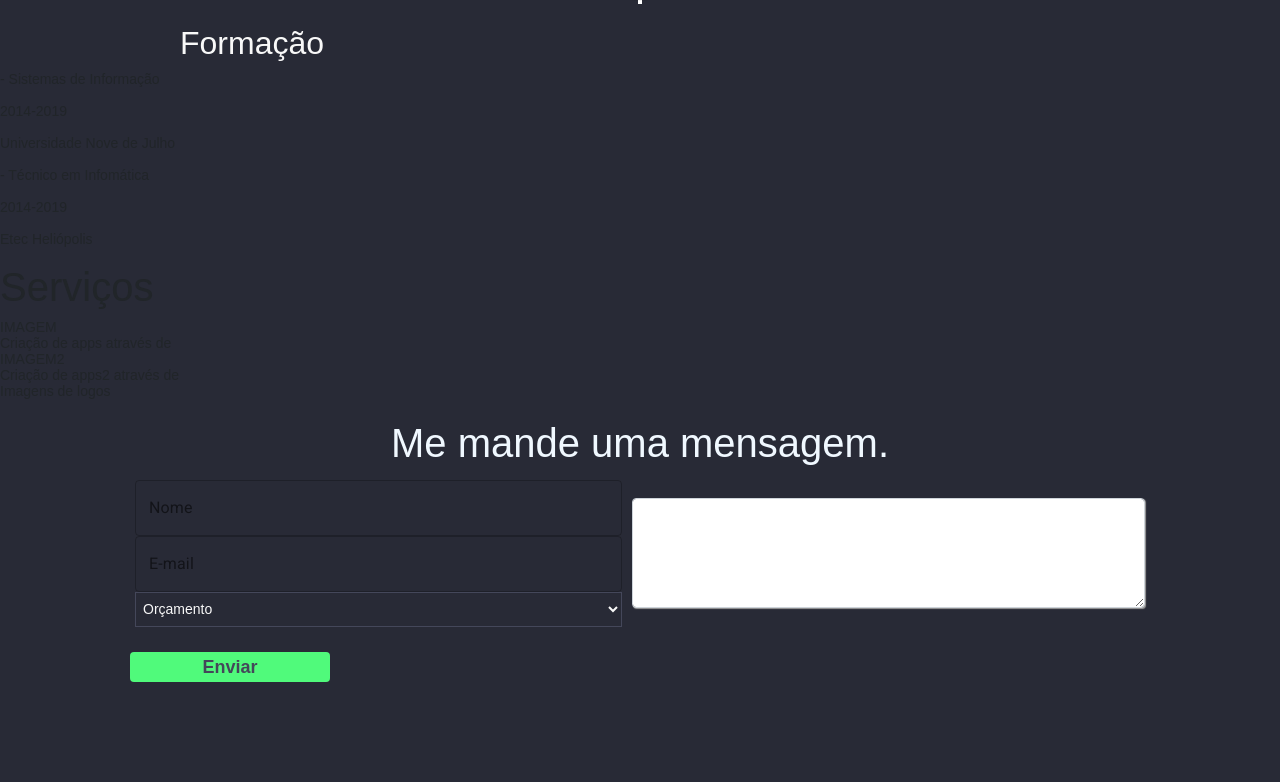
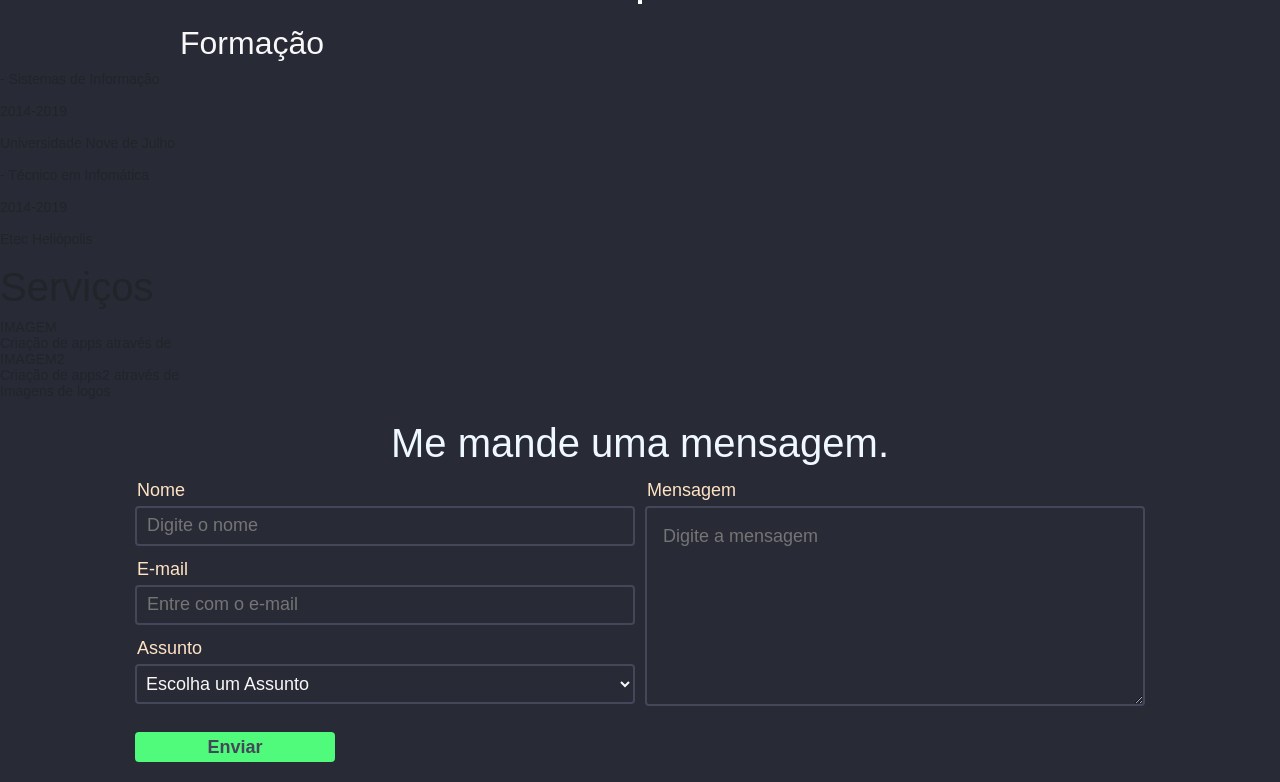
Before and after one commit to richarddev93/webperfil, a React (Create React App) app: page / in a window 1280 px wide. Shown: the part 1709-2491 px from the top of the page. Before the commit the page ends 2411 px from the top, so only its background shows below. Built offline with nearby package versions, Linux system fonts and the light colour scheme; a web font is replaced by a local one.

Commit message:
contact form

```diff
--- a/src/global.css
+++ b/src/global.css
@@ -15,7 +15,7 @@ body {
 
 }
 
-input,button,textarea {
+input,button,textarea,option {
     font: 400 18px Flamenco,sans-serif;
 }
 
@@ -24,14 +24,15 @@ button {
 }
 form input {
     max-width: 100%;
-    height: 35px;
+    height: 40px;
     background-color: #282A36;
     border-color: #44475A;
     border :1 ;
     border-style: solid solid solid solid;
-    padding: 3px;
+    padding: 10px;
     color: #f8f8f8;
     margin-bottom: 10px;
+    border-radius: 4px;
 
 }
 .button {
@@ -50,6 +51,7 @@ form input {
     font-size: 18px;
     line-height: 30px;
     transition: filter 0.2s;
+    margin-left: 5px;
 
 }
 .button:hover {
@@ -57,26 +59,41 @@ form input {
 }
 form select {
     max-width: 100%;
-    height: 35px;
+    height: 40px;
     background-color: #282A36;
-    border-color: #44475A;
-    border :1 ;
-    border-style: solid solid solid solid;
-    padding: 3px;
+    border :2px solid  #44475A;
+    padding: 5px;
     color: #f8f8f8;
     margin-bottom: 10px;
+    border-radius: 4px;
+    font-size: 18px;
+    font-weight: 400;
 
 }
 form textarea {
-    width: 100%;
-    height: 100%;
-    background: #282A36;
-    border-color: #44475A;
-    padding: 3px;
+    max-width: 100%;
+    min-height: 200px;
+    resize:vertical ;
+    background-color: #282A36;
+    border :2px solid  #44475A;
+    padding: 16px ;
     color: #f8f8f8;
     margin-bottom: 10px;
-    line-height: 1.5;
-    border-radius: 5px;
-    border: 1px solid #ccc;
-    box-shadow: 1px 1px 1px #999;
+    border-radius: 4px;
+    flex: 1;
+    line-height: 24px;
+
 }
+form select option {
+    padding: 3px;
+}
+form select:hover{
+    border-color:#50FA7B ;
+}
+form input:hover {
+    border-color:#50FA7B ;
+}
+form textarea:hover {
+    border-color:#50FA7B ;
+
+}
--- a/src/pages/Contact/index.js
+++ b/src/pages/Contact/index.js
@@ -1,56 +1,98 @@
-import React from 'react'
+import React, {useState} from 'react'
 import Avatar from '../../assets/download.jpg'
 import './styles.css'
-import TextField from '@material-ui/core/TextField';
-import { withStyles,makeStyles } from '@material-ui/core/styles';
-
-const CssTextField = withStyles({
-    root: {
-      "& label.Mui-focused": {
-        color: "blue"
-      },
-      "& .MuiInput-underline:after": {
-        borderBottomColor: "green"
-      },
-      "& .MuiOutlinedInput-root": {
-        "& fieldset": {
-          borderColor: "red"
-        },
-        "&:hover fieldset": {
-          borderColor: "yellow"
-        },
-        "&.Mui-focused fieldset": {
-          borderColor: "brown"
-        }
-      }
-    }
-  })(TextField);
-
-  const style = {
-
-  }
 
 
 
-export default function index({title,id}) {
+
+export default function Index({title,id}) {
+
+  function handleMessage (e){
+    e.preventDefault();
+    alert("Mensagem Enviada")
+
+    const data = { name,
+    email,
+    subject,
+    message};
+
+
+
+  }
+  const [name,setName]= useState('')
+  const [email,setEmail]= useState('')
+  const [subject,setSubject]= useState('')
+  const [message,setMessage]= useState('')
+
+
+  const subjects = [
+    {
+      value: '',
+      label: 'Escolha um Assunto',
+    },
+    {
+      value: 'orcamento',
+      label: 'Orçamento',
+    },
+    {
+      value: 'interview',
+      label: 'Entrevista',
+    },
+    {
+      value: 'project',
+      label: 'Projeto',
+    },
+    {
+      value: 'others',
+      label: 'Outros',
+    },
+  ];
+
 
     return (
     <div className="container-contact" id ={id}>
             <h1>Me mande uma mensagem.</h1>
         <div className = "form">
-            <form>
+            <form onSubmit={handleMessage}>
                 <div className="container-input">
                     <div className = "container-input-group">
-                        <TextField  color ='#44475A'id="outlined-nome" label="Nome" variant="outlined" />
-                        <TextField id="outlined-basic" label="E-mail" variant="outlined" />
-                        <select className="input" id="exampleFormControlSelect1">
-                            <option>Orçamento</option>
-                            <option>Recrutamento</option>
-                            <option>Outros</option>
+                      <section >
+                        <span >Nome</span>
+                        <input
+                          value={name}
+                          onChange={(e)=>{setName(e.target.value)}}
+                         aria-describedby="emailHelp" placeholder="Digite o nome" />
+                      </section>
+
+                      <section >
+                        <span >E-mail</span>
+                        <input
+                          value={email}
+                          onChange={(e)=>{setEmail(e.target.value)}}
+                          type="email"  id="exampleInputEmail1" aria-describedby="emailHelp" placeholder="Entre com o e-mail" />
+                      </section>
+
+                      <section >
+                        <span >Assunto</span>
+                        <select
+                            value={subject}
+                            onChange={(e)=>{setSubject  (e.target.value)}}
+                         >
+                          {subjects.map( (i) => (
+                            <option value={i.value}>{i.label}</option>
+                          ))}
                         </select>
+                      </section>
 
                     </div>
-                    <textarea className="form-control" id="exampleFormControlTextarea1" rows="4"></textarea>
+
+                      <section className="section-textarea">
+                        <span >Mensagem</span>
+                        <textarea
+                          value={message}
+                          onChange={(e)=>{setMessage(e.target.value)}}
+                          placeholder="Digite a mensagem"></textarea>
+                      </section>
                 </div>
                 <button className ="button" type="submit">Enviar</button>
             </form>
--- a/src/pages/Contact/styles.css
+++ b/src/pages/Contact/styles.css
@@ -27,11 +27,36 @@
 }
 .container-input-group {
     display: flex;
-    justify-content: space-around;
+    justify-content: center;
     flex: 1;
     flex-direction: column;
+    margin-right: 10px;
+}
+.container-input-group section {
+    display: flex;
+    flex-direction: column;
+    margin-bottom: 3px;
+}
+.container-input-group section span {
+    color: bisque;
+    margin-bottom: 5px;
+    margin-left: 2px;
+    font-size: 18px;
 }
 .form-control {
     flex: 1;
-    margin-left: 10px;
 }
+
+.section-textarea {
+    display: flex;
+    flex: 1;
+    justify-content: center;
+    flex-direction: column;
+}
+
+.section-textarea span {
+    color: bisque;
+    margin-bottom: 5px;
+    margin-left: 2px;
+    font-size: 18px;
+}
```
Also changed, not shown: src/components/Input.js (added).
